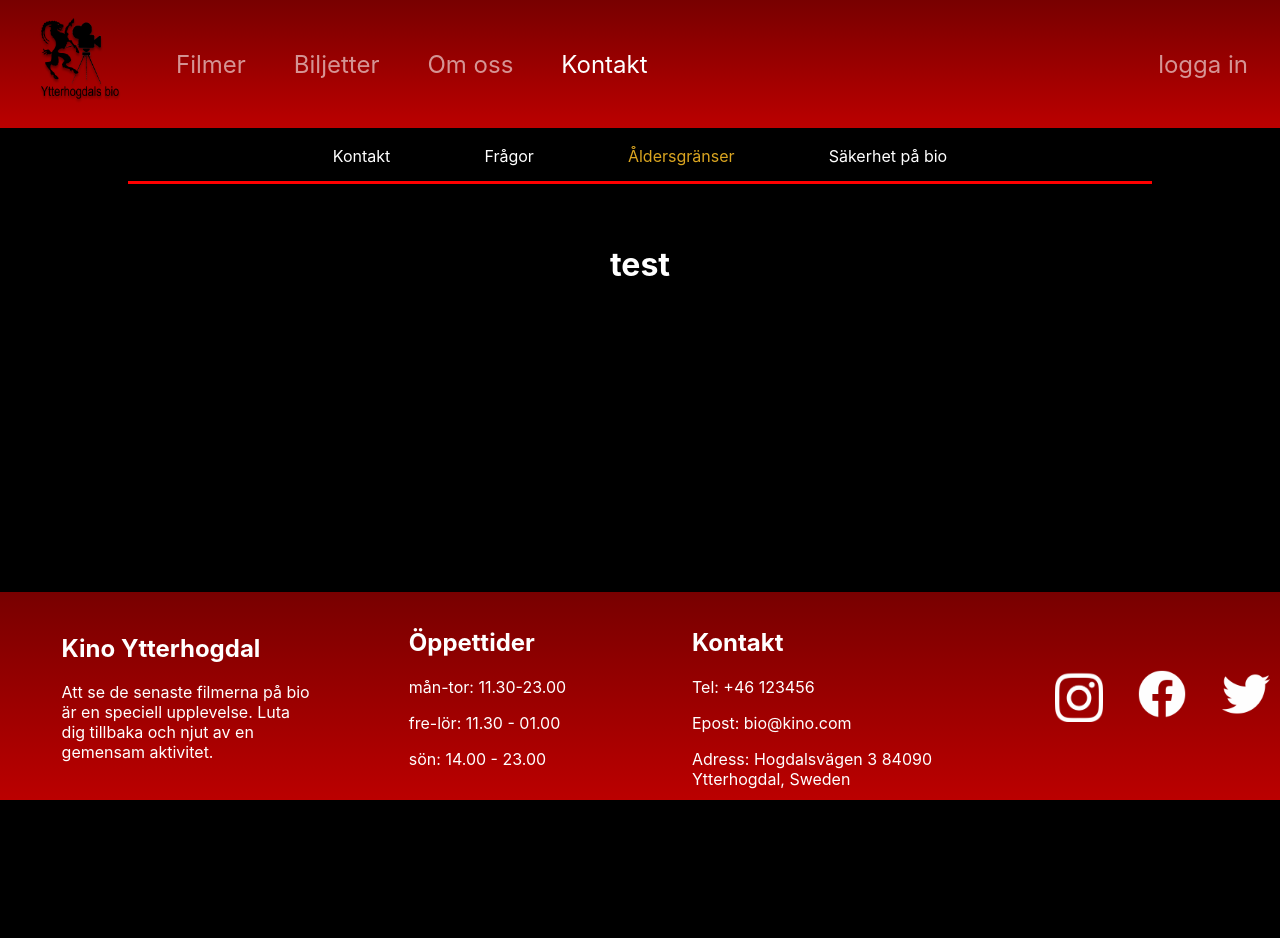
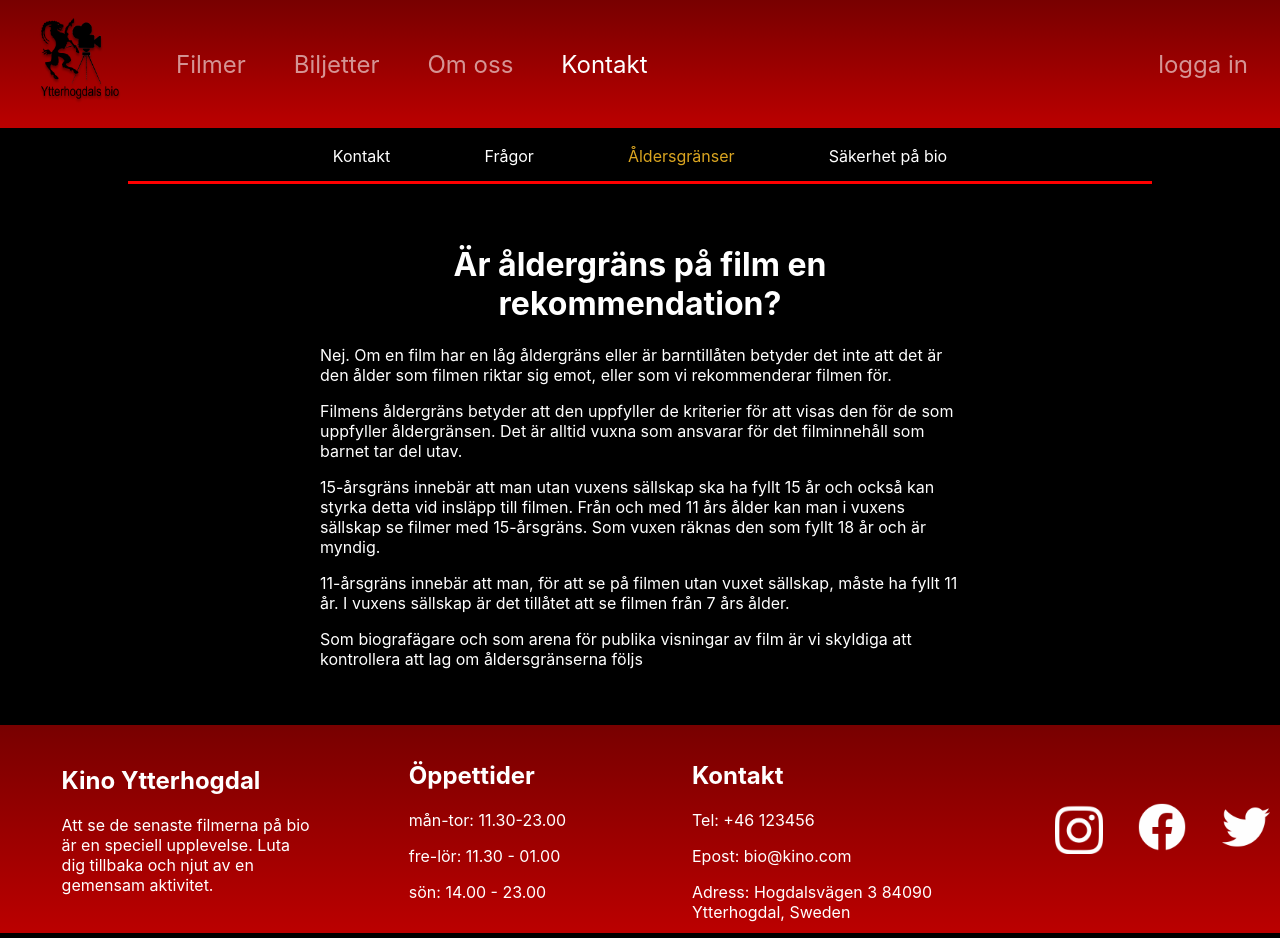
Before and after one commit to Nw84/KinoNextJS, a Next.js app: page /contact/age in a window 1280 px wide. Before the commit the page ends 805 px from the top, so only its background shows below. Built offline with nearby package versions, Linux system fonts and the light colour scheme.

Commit message:
Add info about age

```diff
--- a/pages/contact/age/index.js
+++ b/pages/contact/age/index.js
@@ -7,7 +7,19 @@ function age() {
         <ContactNavigation />
         <div className={classes.aboutUsSpace}>
             <div className={classes.aboutUsItem}>
-                <h1>test</h1>
+                <h1>Är åldergräns på film en rekommendation?</h1>
+                <p>Nej. Om en film har en låg åldergräns eller är barntillåten betyder det inte att det är den ålder som filmen riktar sig emot,
+                    eller som vi rekommenderar filmen för.</p>
+
+                <p>Filmens åldergräns betyder att den uppfyller de kriterier för att visas den för de som uppfyller åldergränsen.
+                    Det är alltid vuxna som ansvarar för det filminnehåll som barnet tar del utav.</p>
+
+                <p>15-årsgräns innebär att man utan vuxens sällskap ska ha fyllt 15 år och också kan styrka detta vid insläpp till filmen.
+                    Från och med 11 års ålder kan man i vuxens sällskap se filmer med 15-årsgräns. Som vuxen räknas den som fyllt 18 år och är myndig.</p>
+
+                <p>11-årsgräns innebär att man, för att se på filmen utan vuxet sällskap, måste ha fyllt 11 år. I vuxens sällskap är det tillåtet att se filmen från 7 års ålder.</p>
+
+                <p>Som biografägare och som arena för publika visningar av film är vi skyldiga att kontrollera att lag om åldersgränserna följs</p>
             </div>
         </div>
     </div>
```
